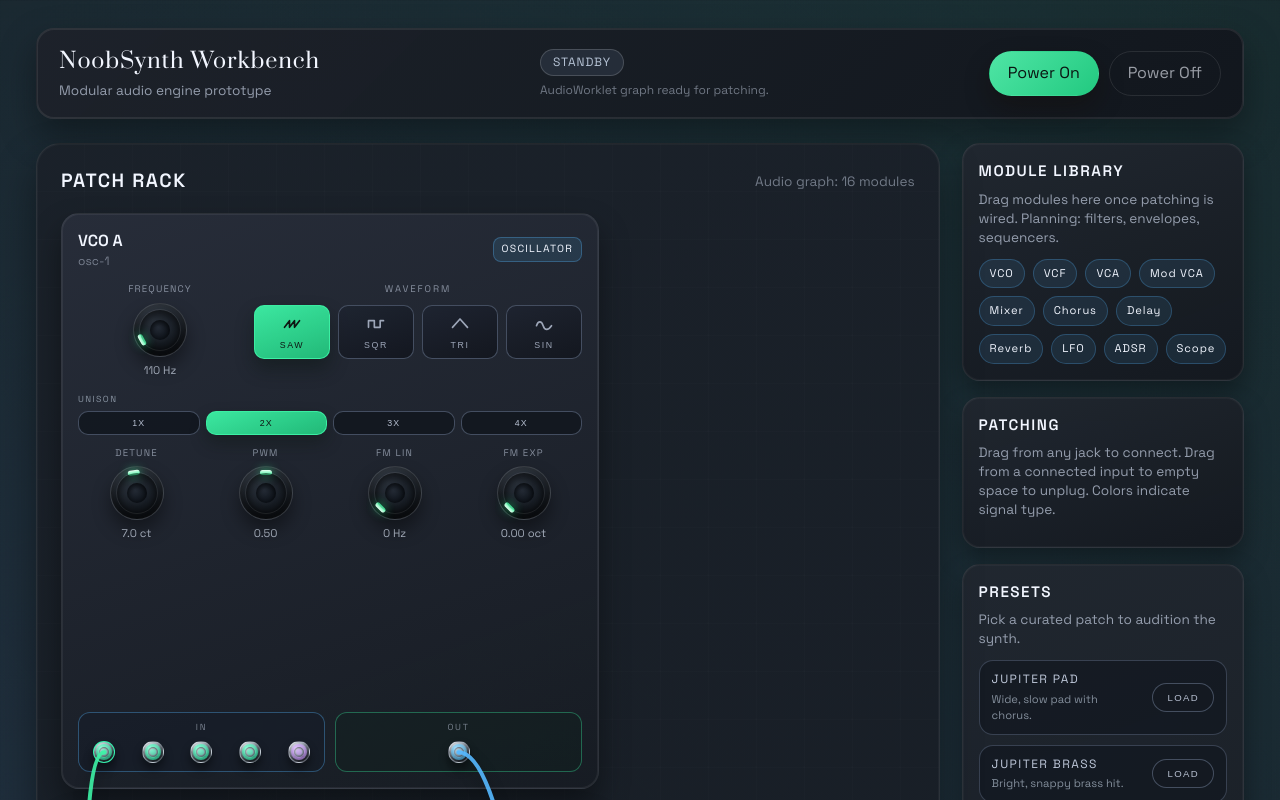
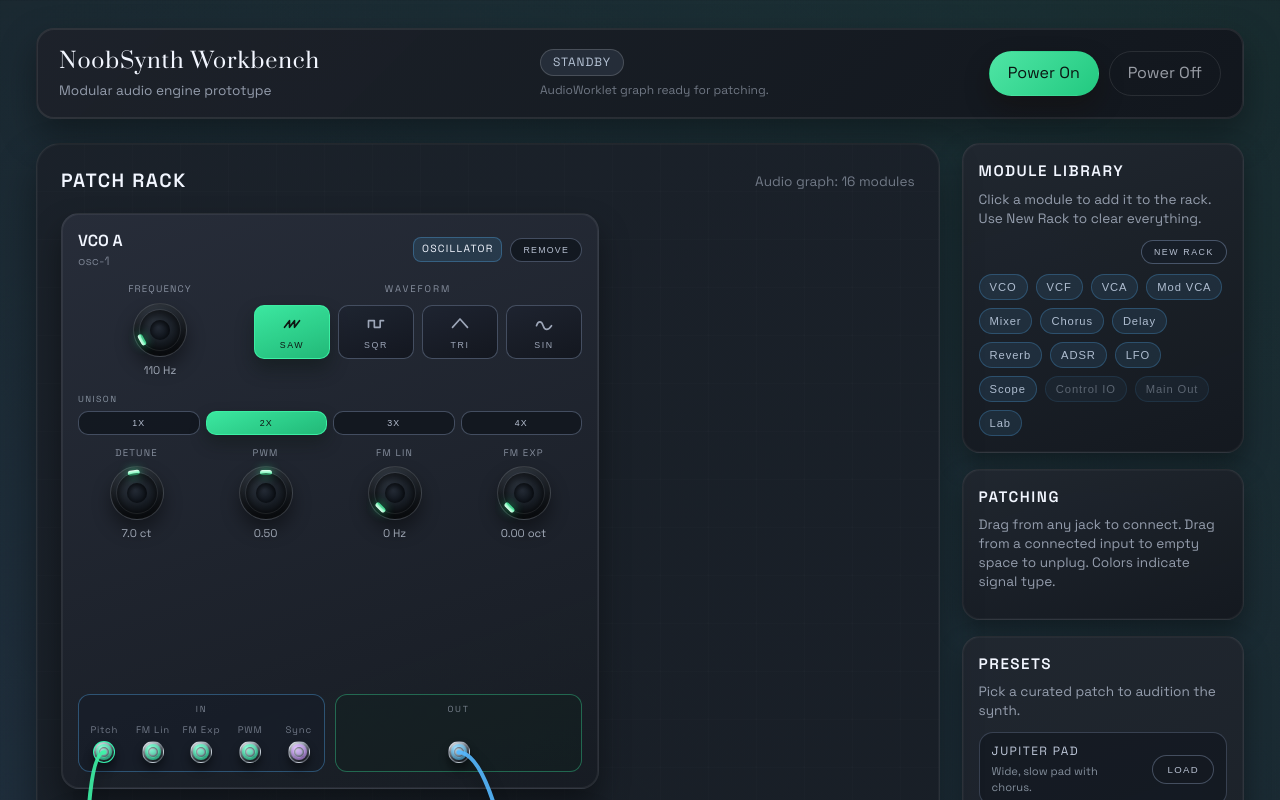
Before and after one commit to warnotte/NoobSynth3, a React (Vite) app: page / in a window 1280 px wide. Shown: the top 800 px of the page. Built offline with nearby package versions, Linux system fonts and the light colour scheme.

Commit message:
Add rack empty, remove, add modules etc...

```diff
--- a/src/App.css
+++ b/src/App.css
@@ -291,6 +291,12 @@
   align-items: center;
 }
 
+.module-actions {
+  display: flex;
+  align-items: center;
+  gap: 8px;
+}
+
 .module-name {
   font-weight: 600;
 }
@@ -308,6 +314,19 @@
   border-radius: 8px;
   background: rgba(86, 184, 255, 0.12);
   border: 1px solid rgba(86, 184, 255, 0.3);
+}
+
+.module-remove {
+  --ui-btn-padding: 4px 8px;
+  --ui-btn-font: 0.5rem;
+  --ui-btn-letter: 0.18em;
+  --ui-btn-bg: rgba(26, 32, 42, 0.9);
+  --ui-btn-border: rgba(120, 140, 170, 0.45);
+}
+
+.module-remove:hover {
+  --ui-btn-border: rgba(232, 120, 110, 0.8);
+  --ui-btn-text: rgba(255, 220, 210, 0.95);
 }
 
 .module-controls {
@@ -900,10 +919,6 @@
   display: none;
 }
 
-.module-card.layout-strip .port-label {
-  display: none;
-}
-
 .ports-column {
   display: flex;
   flex-direction: column;
@@ -1134,6 +1149,34 @@
   letter-spacing: 0.08em;
   background: rgba(86, 184, 255, 0.1);
   border: 1px solid rgba(86, 184, 255, 0.25);
+  color: rgba(200, 214, 234, 0.85);
+  cursor: pointer;
+  appearance: none;
+  transition: border-color 0.2s ease, box-shadow 0.2s ease, background 0.2s ease,
+    color 0.2s ease;
+}
+
+.chip:hover:not(:disabled) {
+  border-color: rgba(120, 140, 170, 0.9);
+}
+
+.chip:disabled {
+  opacity: 0.45;
+  cursor: not-allowed;
+}
+
+.library-actions {
+  display: flex;
+  justify-content: flex-end;
+  margin-bottom: 10px;
+}
+
+.library-clear {
+  --ui-btn-padding: 6px 12px;
+  --ui-btn-font: 0.55rem;
+  --ui-btn-letter: 0.18em;
+  --ui-btn-bg: rgba(24, 30, 40, 0.9);
+  --ui-btn-border: rgba(120, 140, 170, 0.5);
 }
 
 .signal-strip {
--- a/src/App.tsx
+++ b/src/App.tsx
@@ -2,7 +2,7 @@ import { useCallback, useEffect, useLayoutEffect, useMemo, useRef, useState } fr
 import { AudioEngine } from './engine/AudioEngine'
 import { defaultGraph } from './state/defaultGraph'
 import { demoPresets } from './state/presets'
-import type { GraphState, ModuleSpec, PortKind } from './shared/graph'
+import type { GraphState, ModuleSpec, ModuleType, PortKind } from './shared/graph'
 import { ModuleCard } from './ui/ModuleCard'
 import { RotaryKnob } from './ui/RotaryKnob'
 import { WaveformSelector } from './ui/WaveformSelector'
@@ -107,7 +107,7 @@ function App() {
   const midiVelSlew = Math.max(0, Number(controlModule?.params.midiVelSlew ?? 0.008))
   const midiInputId =
     typeof controlModule?.params.midiInputId === 'string' ? controlModule.params.midiInputId : ''
-  const voiceCount = clampVoiceCount(Number(controlModule?.params.voices ?? 4))
+  const voiceCount = clampVoiceCount(Number(controlModule?.params.voices ?? 1))
   const manualVelocity = Math.max(0, Math.min(1, Number(controlModule?.params.velocity ?? 1)))
 
   useEffect(() => {
@@ -1034,6 +1034,189 @@ function App() {
     lab: 'strip',
     adsr: 'strip',
     lfo: 'strip',
+  }
+
+  const moduleCatalog: { type: ModuleType; label: string }[] = [
+    { type: 'oscillator', label: 'VCO' },
+    { type: 'vcf', label: 'VCF' },
+    { type: 'gain', label: 'VCA' },
+    { type: 'cv-vca', label: 'Mod VCA' },
+    { type: 'mixer', label: 'Mixer' },
+    { type: 'chorus', label: 'Chorus' },
+    { type: 'delay', label: 'Delay' },
+    { type: 'reverb', label: 'Reverb' },
+    { type: 'adsr', label: 'ADSR' },
+    { type: 'lfo', label: 'LFO' },
+    { type: 'scope', label: 'Scope' },
+    { type: 'control', label: 'Control IO' },
+    { type: 'output', label: 'Main Out' },
+    { type: 'lab', label: 'Lab' },
+  ]
+
+  const modulePrefixes: Record<ModuleType, string> = {
+    oscillator: 'osc',
+    vcf: 'vcf',
+    gain: 'gain',
+    'cv-vca': 'mod',
+    mixer: 'mix',
+    chorus: 'chorus',
+    delay: 'delay',
+    reverb: 'reverb',
+    adsr: 'adsr',
+    lfo: 'lfo',
+    scope: 'scope',
+    control: 'ctrl',
+    output: 'out',
+    lab: 'lab',
+  }
+
+  const moduleLabels: Record<ModuleType, string> = {
+    oscillator: 'VCO',
+    vcf: 'VCF',
+    gain: 'VCA',
+    'cv-vca': 'Mod VCA',
+    mixer: 'Mixer',
+    chorus: 'Chorus',
+    delay: 'Delay',
+    reverb: 'Reverb',
+    adsr: 'ADSR',
+    lfo: 'LFO',
+    scope: 'Scope',
+    control: 'Control IO',
+    output: 'Main Out',
+    lab: 'Lab Panel',
+  }
+
+  const moduleDefaults: Record<ModuleType, Record<string, number | string | boolean>> = {
+    oscillator: {
+      frequency: 220,
+      type: 'sawtooth',
+      pwm: 0.5,
+      unison: 1,
+      detune: 0,
+      fmLin: 0,
+      fmExp: 0,
+    },
+    vcf: {
+      cutoff: 800,
+      resonance: 0.2,
+      drive: 0.1,
+      envAmount: 0,
+      modAmount: 0,
+      keyTrack: 0.5,
+      model: 'svf',
+      mode: 'lp',
+      slope: 12,
+    },
+    gain: { gain: 0.7 },
+    'cv-vca': { gain: 1 },
+    mixer: { levelA: 0.6, levelB: 0.6 },
+    chorus: { rate: 0.3, depth: 8, delay: 18, mix: 0.4, spread: 0.6, feedback: 0.1 },
+    delay: { time: 360, feedback: 0.25, mix: 0.2, tone: 0.6, pingPong: false },
+    reverb: { time: 0.6, damp: 0.4, preDelay: 18, mix: 0.2 },
+    adsr: { attack: 0.02, decay: 0.2, sustain: 0.65, release: 0.5 },
+    lfo: { rate: 0.5, depth: 0.6, offset: 0, shape: 'sine', bipolar: true },
+    scope: { time: 1, gain: 1, freeze: false },
+    control: {
+      cv: 0,
+      cvMode: 'unipolar',
+      velocity: 1,
+      midiVelocity: true,
+      gate: 0,
+      glide: 0.02,
+      midiEnabled: false,
+      midiChannel: 0,
+      midiRoot: 60,
+      midiInputId: '',
+      midiVelSlew: 0.008,
+      voices: 4,
+      seqOn: false,
+      seqTempo: 90,
+      seqGate: 0.6,
+    },
+    output: { level: 0.8 },
+    lab: { level: 0.5, drive: 0.3, bias: 0, shape: 'triangle' },
+  }
+
+  const hasControlModule = graph.modules.some((module) => module.type === 'control')
+  const hasOutputModule = graph.modules.some((module) => module.type === 'output')
+
+  const getNextModuleIndex = (type: ModuleType, modules: ModuleSpec[]) => {
+    const prefix = `${modulePrefixes[type]}-`
+    let maxIndex = 0
+    modules.forEach((module) => {
+      if (!module.id.startsWith(prefix)) {
+        return
+      }
+      const suffix = Number(module.id.slice(prefix.length))
+      if (Number.isFinite(suffix)) {
+        maxIndex = Math.max(maxIndex, suffix)
+      }
+    })
+    return maxIndex + 1
+  }
+
+  const buildModuleSpec = (type: ModuleType, modules: ModuleSpec[]): ModuleSpec => {
+    const index = getNextModuleIndex(type, modules)
+    const label = moduleLabels[type]
+    const name = index === 1 ? label : `${label} ${index}`
+    return {
+      id: `${modulePrefixes[type]}-${index}`,
+      type,
+      name,
+      position: { x: 0, y: 0 },
+      params: { ...moduleDefaults[type] },
+    }
+  }
+
+  const resetPatchState = () => {
+    setSelectedPort(null)
+    setGhostCable(null)
+    setDragTargets(null)
+    setHoverTargetKey(null)
+  }
+
+  const applyGraphUpdate = (nextGraph: GraphState) => {
+    resetPatchState()
+    graphRef.current = nextGraph
+    setGraph(nextGraph)
+    queueEngineRestart(nextGraph)
+  }
+
+  const handleAddModule = (type: ModuleType) => {
+    if (type === 'control' && hasControlModule) {
+      return
+    }
+    if (type === 'output' && hasOutputModule) {
+      return
+    }
+    const current = graphRef.current
+    const nextModule = buildModuleSpec(type, current.modules)
+    applyGraphUpdate({
+      ...current,
+      modules: [...current.modules, nextModule],
+    })
+  }
+
+  const handleRemoveModule = (moduleId: string) => {
+    const current = graphRef.current
+    if (!current.modules.some((module) => module.id === moduleId)) {
+      return
+    }
+    const nextModules = current.modules.filter((module) => module.id !== moduleId)
+    const nextConnections = current.connections.filter(
+      (connection) =>
+        connection.from.moduleId !== moduleId && connection.to.moduleId !== moduleId,
+    )
+    applyGraphUpdate({
+      ...current,
+      modules: nextModules,
+      connections: nextConnections,
+    })
+  }
+
+  const handleClearRack = () => {
+    applyGraphUpdate({ modules: [], connections: [] })
   }
 
   const renderModuleControls = (module: ModuleSpec) => {
@@ -1950,6 +2133,7 @@ function App() {
                 outputs={modulePorts[module.type].outputs}
                 size={moduleSizes[module.type] ?? '1x1'}
                 portLayout={modulePortLayouts[module.type] ?? 'stacked'}
+                onRemove={handleRemoveModule}
                 selectedPortKey={selectedPortKey}
                 connectedInputs={connectedInputs}
                 validTargets={dragTargets}
@@ -1966,21 +2150,36 @@ function App() {
           <div className="panel-section">
             <h3>Module Library</h3>
             <p className="muted">
-              Drag modules here once patching is wired. Planning: filters, envelopes,
-              sequencers.
+              Click a module to add it to the rack. Use New Rack to clear everything.
             </p>
+            <div className="library-actions">
+              <button
+                type="button"
+                className="ui-btn ui-btn--pill library-clear"
+                onClick={handleClearRack}
+              >
+                New Rack
+              </button>
+            </div>
             <div className="chip-row">
-              <span className="chip">VCO</span>
-              <span className="chip">VCF</span>
-              <span className="chip">VCA</span>
-              <span className="chip">Mod VCA</span>
-              <span className="chip">Mixer</span>
-              <span className="chip">Chorus</span>
-              <span className="chip">Delay</span>
-              <span className="chip">Reverb</span>
-              <span className="chip">LFO</span>
-              <span className="chip">ADSR</span>
-              <span className="chip">Scope</span>
+              {moduleCatalog.map((entry) => {
+                const isSingleton = entry.type === 'control' || entry.type === 'output'
+                const isDisabled =
+                  (entry.type === 'control' && hasControlModule) ||
+                  (entry.type === 'output' && hasOutputModule)
+                return (
+                  <button
+                    key={entry.type}
+                    type="button"
+                    className="chip"
+                    onClick={() => handleAddModule(entry.type)}
+                    disabled={isSingleton && isDisabled}
+                    title={isDisabled ? `${entry.label} already exists` : `Add ${entry.label}`}
+                  >
+                    {entry.label}
+                  </button>
+                )
+              })}
             </div>
           </div>
           <div className="panel-section">
--- a/src/ui/ModuleCard.tsx
+++ b/src/ui/ModuleCard.tsx
@@ -8,6 +8,8 @@ type ModuleCardProps = {
   outputs: PortDefinition[]
   size?: string
   portLayout?: 'stacked' | 'strip'
+  removable?: boolean
+  onRemove?: (moduleId: string) => void
   selectedPortKey?: string | null
   connectedInputs?: Set<string>
   validTargets?: Set<string> | null
@@ -26,6 +28,8 @@ export const ModuleCard = ({
   outputs,
   size = '1x1',
   portLayout = 'stacked',
+  removable = true,
+  onRemove,
   selectedPortKey,
   connectedInputs,
   validTargets,
@@ -39,7 +43,19 @@ export const ModuleCard = ({
         <div className="module-name">{module.name}</div>
         <div className="module-subtitle">{module.id}</div>
       </div>
-      <div className="module-badge">{module.type}</div>
+      <div className="module-actions">
+        <div className="module-badge">{module.type}</div>
+        {onRemove && removable ? (
+          <button
+            type="button"
+            className="ui-btn ui-btn--pill module-remove"
+            onClick={() => onRemove(module.id)}
+            aria-label={`Remove ${module.name}`}
+          >
+            Remove
+          </button>
+        ) : null}
+      </div>
     </div>
     <div className="module-controls">{children}</div>
     <div className="module-ports">
```
Also changed, not shown: 2 other files (tests, documents, lock files or other folders).
